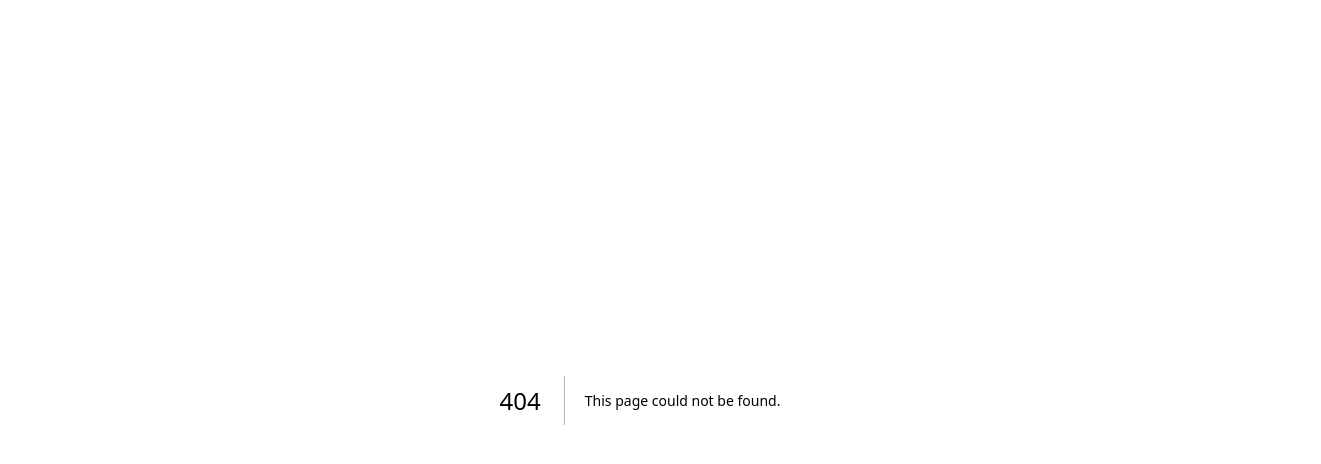
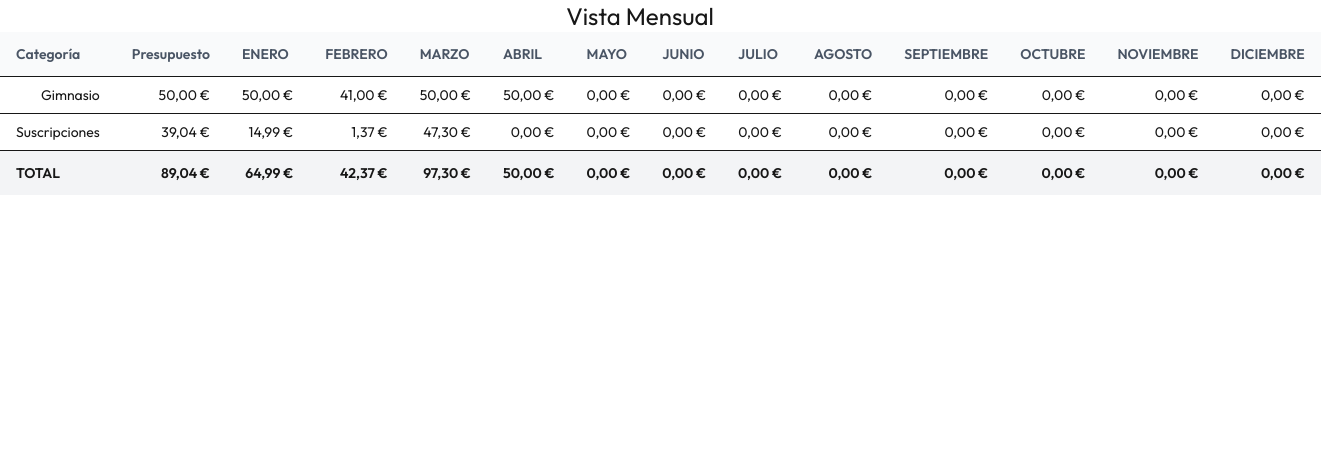
Before and after one commit to DonHonorio/finanzas-frontend, a Next.js app: page /vista-mensual in a window 1280 px wide. Before the commit this address had no page. Shown: the top 464 px of the page, 1321 px wide, since content can reach past the window. Built offline with nearby package versions, Linux system fonts and the light colour scheme.

Commit message:
Primera prueba con tabla de tanstack table

```diff
--- /dev/null
+++ b/app/vista-mensual/page.tsx
@@ -0,0 +1,14 @@
+import { Dashboard } from "@/components/vista-mensual/dashboard";
+
+export default function page() {
+
+
+
+    return (
+        <>
+            <div className="text-2xl text-center">Vista Mensual</div>
+
+            <Dashboard />
+        </>
+    )
+}
--- /dev/null
+++ b/components/vista-mensual/dashboard.tsx
@@ -0,0 +1,111 @@
+'use client'
+
+import { useMemo } from 'react'
+import {
+    CellContext,
+    ColumnDef,
+    flexRender,
+    getCoreRowModel,
+    useReactTable,
+} from '@tanstack/react-table'
+import { CategoryRow, Month } from '@/src/types/dashboard-types'
+import { data } from '@/src/mock-data'
+
+const months: Month[] = [
+    'enero', 'febrero', 'marzo', 'abril', 'mayo', 'junio',
+    'julio', 'agosto', 'septiembre', 'octubre', 'noviembre', 'diciembre'
+]
+
+function sumMonth(data: CategoryRow[], month: Month) {
+    return data.reduce((acc, row) => acc + row.months[month], 0)
+}
+
+function sumBudgets(data: CategoryRow[]) {
+    return data.reduce((acc, row) => acc + row.budget, 0)
+}
+
+function formatCurrency(value: number) {
+    return new Intl.NumberFormat('es-ES', {
+        style: 'currency',
+        currency: 'EUR',
+    }).format(value)
+}
+
+
+export function Dashboard() {
+    const columns = useMemo<ColumnDef<CategoryRow>[]>(() => [
+        {
+            accessorKey: 'name',
+            header: 'Categoría',
+        },
+        {
+            accessorKey: 'budget',
+            header: 'Presupuesto',
+            cell: info => formatCurrency(info.getValue<number>()),
+        },
+        ...months.map(month => ({
+            id: month,
+            header: month.toUpperCase(),
+            accessorFn: row => row.months[month],
+            cell: info => formatCurrency(info.getValue<number>()),
+        } as ColumnDef<CategoryRow>)),
+    ], [])
+
+    const table = useReactTable({
+        data,
+        columns,
+        getCoreRowModel: getCoreRowModel(),
+    })
+
+    return (
+        <table className="w-full border-collapse text-sm">
+            <thead className="bg-gray-50 border-b">
+                {table.getHeaderGroups().map(hg => (
+                    <tr key={hg.id}>
+                        {hg.headers.map(header => (
+                            <th
+                                key={header.id}
+                                className="px-4 py-3 text-left font-semibold text-gray-600"
+                            >
+                                {flexRender(header.column.columnDef.header, header.getContext())}
+                            </th>
+                        ))}
+                    </tr>
+                ))}
+            </thead>
+
+            <tbody>
+                {table.getRowModel().rows.map(row => (
+                    <tr
+                        key={row.id}
+                        className="border-b hover:bg-gray-50 transition"
+                    >
+                        {row.getVisibleCells().map(cell => (
+                            <td
+                                key={cell.id}
+                                className="px-4 py-2 text-right whitespace-nowrap"
+                            >
+                                {flexRender(cell.column.columnDef.cell, cell.getContext())}
+                            </td>
+                        ))}
+                    </tr>
+                ))}
+            </tbody>
+
+            <tfoot className="bg-gray-100 font-semibold">
+                <tr>
+                    <td className="px-4 py-3 text-left">TOTAL</td>
+                    <td className="px-4 py-3 text-right">
+                        {formatCurrency(sumBudgets(data))}
+                    </td>
+                    {months.map(m => (
+                        <td key={m} className="px-4 py-3 text-right">
+                            {formatCurrency(sumMonth(data, m))}
+                        </td>
+                    ))}
+                </tr>
+            </tfoot>
+        </table>
+
+    )
+}
--- a/package.json
+++ b/package.json
@@ -9,6 +9,7 @@
     "lint": "eslint"
   },
   "dependencies": {
+    "@tanstack/react-table": "^8.21.3",
     "idb": "^8.0.3",
     "next": "16.0.7",
     "react": "19.2.0",
--- /dev/null
+++ b/src/mock-data.ts
@@ -0,0 +1,25 @@
+import { CategoryRow } from "./types/dashboard-types";
+
+// mockData.ts
+export const data: CategoryRow[] = [
+  {
+    id: '1',
+    name: 'Gimnasio',
+    budget: 50,
+    months: {
+      enero: 50, febrero: 41, marzo: 50, abril: 50,
+      mayo: 0, junio: 0, julio: 0, agosto: 0,
+      septiembre: 0, octubre: 0, noviembre: 0, diciembre: 0,
+    },
+  },
+  {
+    id: '2',
+    name: 'Suscripciones',
+    budget: 39.04,
+    months: {
+      enero: 14.99, febrero: 1.37, marzo: 47.3, abril: 0,
+      mayo: 0, junio: 0, julio: 0, agosto: 0,
+      septiembre: 0, octubre: 0, noviembre: 0, diciembre: 0,
+    },
+  },
+]
--- /dev/null
+++ b/src/types/dashboard-types.ts
@@ -0,0 +1,12 @@
+// types.ts
+export type Month =
+  | 'enero' | 'febrero' | 'marzo' | 'abril'
+  | 'mayo' | 'junio' | 'julio' | 'agosto'
+  | 'septiembre' | 'octubre' | 'noviembre' | 'diciembre'
+
+export type CategoryRow = {
+  id: string
+  name: string
+  budget: number
+  months: Record<Month, number>
+}
```
Also changed, not shown: 1 other file (tests, documents, lock files or other folders).
